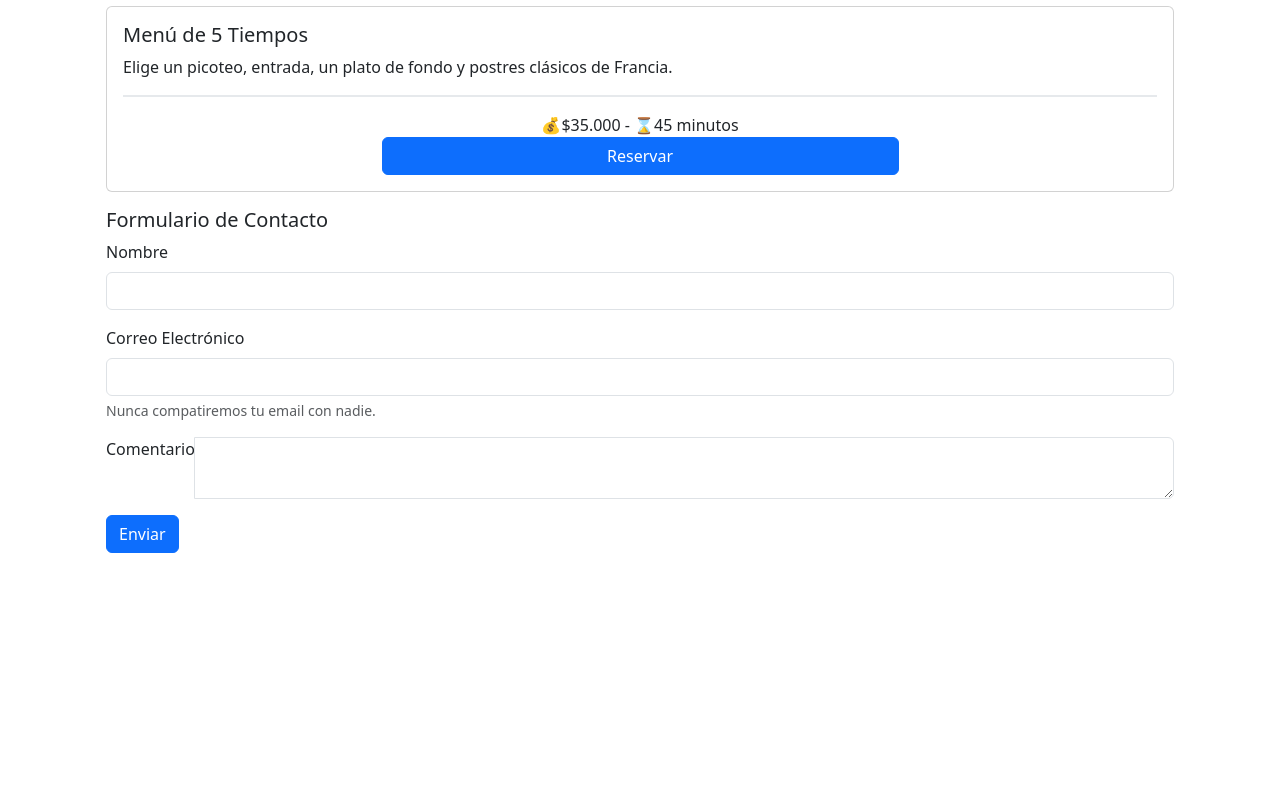
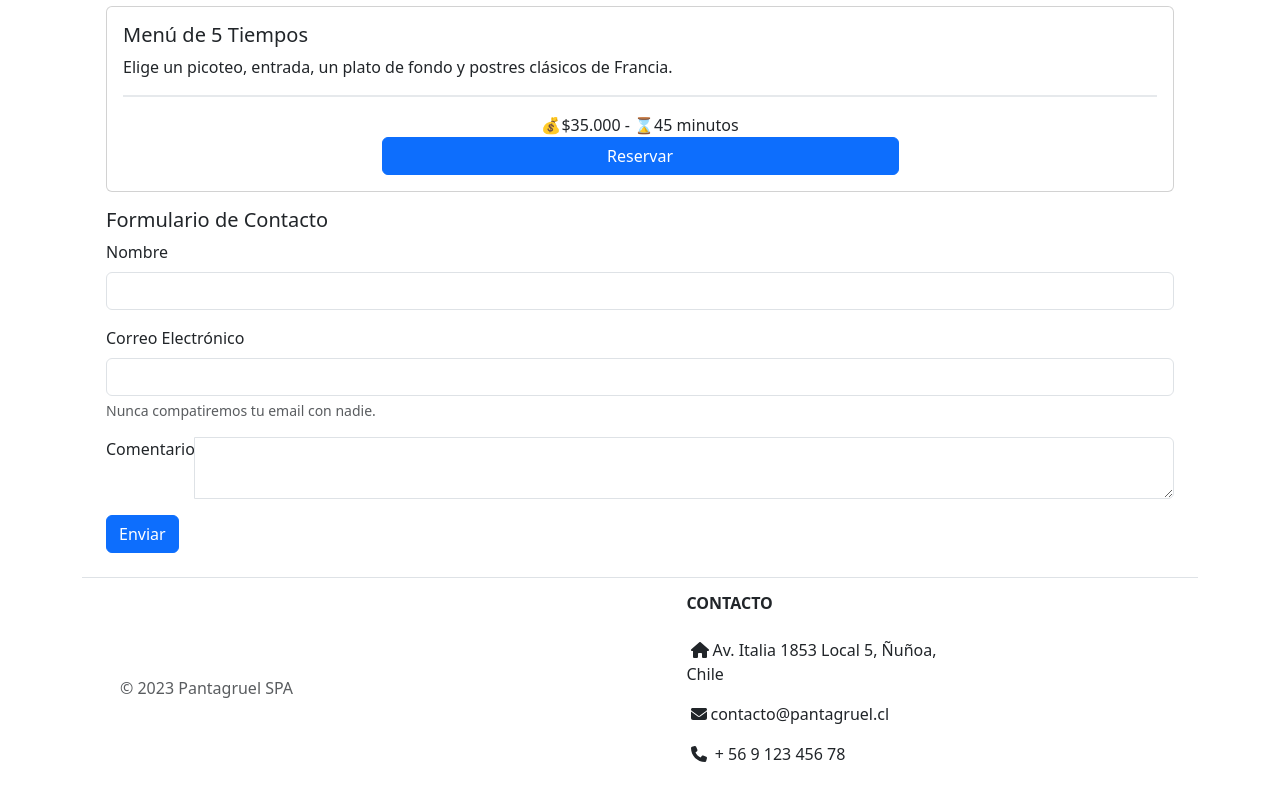
Before and after one commit to edarvichm/PROY4_RESTAURANT, a React (Vite) app: page / in a window 1280 px wide. Shown: the part 818-1618 px from the top of the page. Before the commit the page ends 1371 px from the top, so only its background shows below. Built offline with nearby package versions, Linux system fonts and the light colour scheme.

Commit message:
add footer and favicons

```diff
--- a/package.json
+++ b/package.json
@@ -10,6 +10,9 @@
     "preview": "vite preview"
   },
   "dependencies": {
+    "@fortawesome/fontawesome-svg-core": "^6.4.0",
+    "@fortawesome/free-solid-svg-icons": "^6.4.0",
+    "@fortawesome/react-fontawesome": "^0.2.0",
     "bootstrap": "^5.3.0",
     "firebase": "^10.0.0",
     "react": "^18.2.0",
--- a/src/App.jsx
+++ b/src/App.jsx
@@ -1,5 +1,6 @@
 // import { useState } from "react";
 // import './App.css'
+import { Footer } from "./components/Footer";
 import { NavBar } from "./components/NavBar";
 // import HomePage from './pages/HomePage'
 import { MainRoutes } from "./routers/MainRouter";
@@ -30,6 +31,9 @@ function App() {
         <MainRoutes />
       </div>
       <ToastContainer />
+      <div className="container">
+        <Footer />
+      </div>
     </>
   );
 }
--- a/src/components/Footer.jsx
+++ b/src/components/Footer.jsx
@@ -0,0 +1,48 @@
+// import React from 'react'
+// import ReactDOM from "react-dom";
+import { FontAwesomeIcon } from "@fortawesome/react-fontawesome";
+import { faEnvelope, faHome, faPhone } from "@fortawesome/free-solid-svg-icons";
+
+// const element = <FontAwesomeIcon icon={faEnvelope} />;
+
+// ReactDOM.render(element, document.body);
+
+export const Footer = () => {
+  return (
+    <footer className="d-flex flex-wrap justify-content-between align-items-center py-3 my-4 border-top">
+      <div className="col-md-4 d-flex align-items-center">
+        <a
+          href="/"
+          className="mb-3 me-2 mb-md-0 text-muted text-decoration-none lh-1"
+        >
+          <svg className="bi" width="30" height="24">
+            <use xlinkHref="#bootstrap"></use>
+          </svg>
+        </a>
+        <span className="mb-3 mb-md-0 text-muted">© 2023 Pantagruel SPA</span>
+      </div>
+      <div className="col-md-4 col-lg-3 col-xl-3 mx-auto mb-md-0 mb-4">
+        {/* <!-- Links --> */}
+        <h6 className="text-uppercase fw-bold mb-4">Contacto</h6>
+        <p>
+          <span className="m-1">
+            <FontAwesomeIcon icon={faHome} />
+          </span>
+          Av. Italia 1853 Local 5, Ñuñoa, Chile
+        </p>
+        <p>
+          <span className="m-1">
+            <FontAwesomeIcon icon={faEnvelope} />
+          </span>
+          contacto@pantagruel.cl
+        </p>
+        <p>
+          <span className="m-1">
+            <FontAwesomeIcon icon={faPhone} />
+          </span>{" "}
+          + 56 9 123 456 78
+        </p>
+      </div>
+    </footer>
+  );
+};
```
Also changed, not shown: 1 other file (tests, documents, lock files or other folders).
